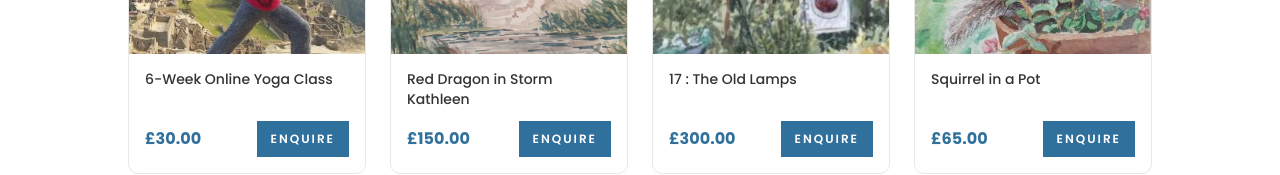
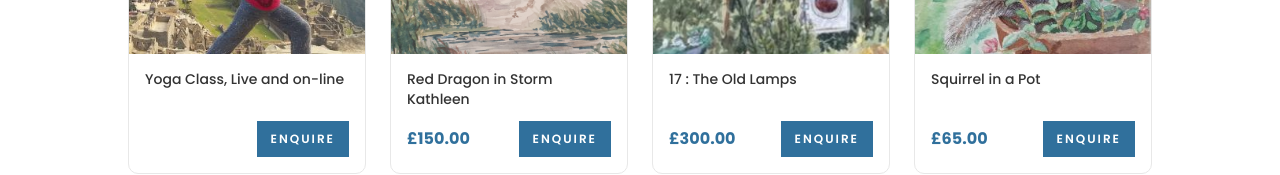
Before and after one commit to john25kelly/artistic-holistic, a React (Create React App) app: page /shop in a window 1280 px wide. Shown: the part 627-802 px from the top of the page. Built offline with nearby package versions, Linux system fonts and the light colour scheme.

Commit message:
Update yoga shop item: new title, remove price

```diff
--- a/src/pages/Shop.jsx
+++ b/src/pages/Shop.jsx
@@ -6,13 +6,13 @@ import './Shop.css';
 const pub = process.env.PUBLIC_URL;
 
 const products = [
-  { id: 1,  title: '6-Week Online Yoga Class',                  price: '30.00',  badge: 'Yoga',     image: `${pub}/images/shop/yoga-class.jpg` },
+  { id: 1,  title: 'Yoga Class, Live and on-line',              price: null,     badge: 'Yoga',     image: `${pub}/images/shop/yoga-class.jpg` },
   { id: 2,  title: 'Red Dragon in Storm Kathleen',               price: '150.00', badge: 'Painting', image: `${pub}/images/shop/red-dragon.png` },
   { id: 3,  title: '17 : The Old Lamps',                        price: '300.00', badge: 'Painting', image: `${pub}/images/shop/old-lamps.jpg` },
   { id: 4,  title: 'Squirrel in a Pot',                         price: '65.00',  badge: 'Painting', image: `${pub}/images/shop/squirrel-in-a-pot.jpg` },
   { id: 5,  title: 'Inch Abbey',                                price: '260.00', badge: 'Painting', image: `${pub}/images/shop/inch-abbey.jpg` },
   { id: 6,  title: 'Look What I Nearly Mist.',                  price: '360.00', badge: 'Painting', image: `${pub}/images/shop/look-what-i-nearly-mist.jpg` },
-  { id: 7,  title: 'The Wave – SOLD but Repeatable',            price: null,     badge: 'Painting', image: `${pub}/images/shop/the-wave.jpg` },
+  { id: 7,  title: 'The Wave – SOLD but Repeatable',            price: null,     sold: true,  badge: 'Painting', image: `${pub}/images/shop/the-wave.jpg` },
   { id: 8,  title: '34 : We Are Sailing',                       price: '190.00', badge: 'Painting', image: `${pub}/images/shop/we-are-sailing.png` },
   { id: 9,  title: 'Mooove Over',                               price: '300.00', badge: 'Painting', image: `${pub}/images/shop/mooove-over.jpg` },
   { id: 10, title: '30 : The Old Building',                     price: '250.00', badge: 'Painting', image: `${pub}/images/shop/the-old-building.jpg` },
@@ -57,7 +57,7 @@ export default function Shop() {
                   <h3 className="shop-card__title">{p.title}</h3>
                   <div className="shop-card__footer">
                     <span className="shop-card__price">
-                      {p.price ? `£${p.price}` : <em>Sold (repeatable)</em>}
+                      {p.price ? `£${p.price}` : p.sold ? <em>Sold (repeatable)</em> : null}
                     </span>
                     <Link to="/contact" className="btn">Enquire</Link>
                   </div>
```
